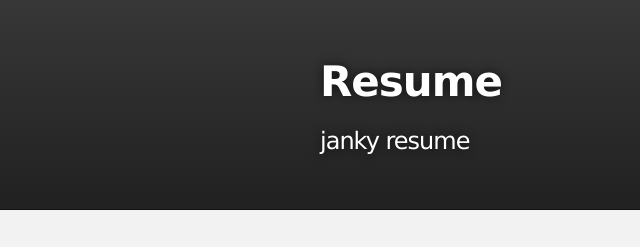
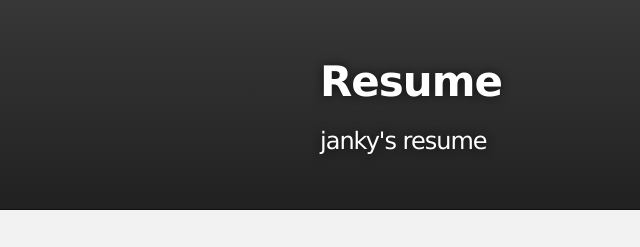
Before and after one commit to janky5200/Resume, a plain HTML site: page index.html in a window 1280 px wide. Shown: the top 247 px of the page, 0-640 px from the left. Drawn offline with Linux system fonts and the light colour scheme.

Commit message:
Update index.html

```diff
--- a/index.html
+++ b/index.html
@@ -19,7 +19,7 @@
           <a id="forkme_banner" href="https://github.com/janky5200/Resume">View on GitHub</a>
 
           <h1 id="project_title">Resume</h1>
-          <h2 id="project_tagline">janky resume</h2>
+          <h2 id="project_tagline">janky's resume</h2>
 
             <section id="downloads">
               <a class="zip_download_link" href="https://github.com/janky5200/Resume/zipball/master">Download this project as a .zip file</a>
```
